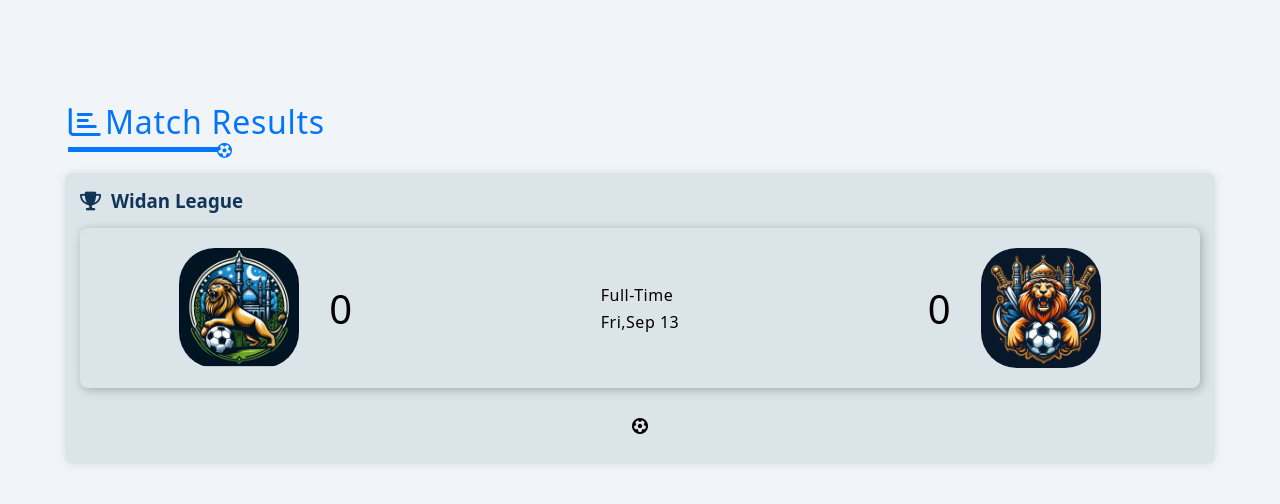
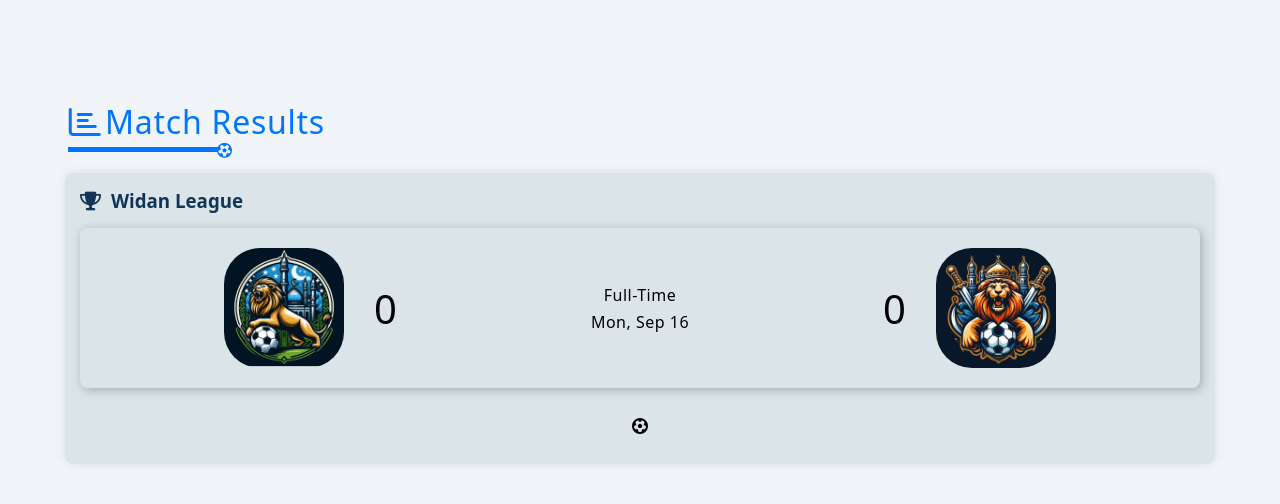
Before and after one commit to YoussefBouhdyd/OpikSb3, a plain HTML site: page index.html in a window 1280 px wide. Both pictures are taken after a click on the link "Save". Drawn offline with Linux system fonts and the light colour scheme.

Commit message:
fix some bugs in first version

```diff
--- a/css/style.css
+++ b/css/style.css
@@ -357,7 +357,7 @@ a {
 .result .results {
     display: flex;
     align-items: center;
-    justify-content: space-around;
+    justify-content: space-evenly;
     padding: 20px 0 20px 0;
     border-radius: 8px;
     box-shadow: 2px 2px 10px 0 #2531364f;
@@ -384,11 +384,13 @@ a {
     gap: 5px;
     letter-spacing: .5px;
     font-weight: 300;
+    text-align: center;
 }
 
 @media (max-width:767px) {
     .result .results .time {
         padding: 0 20px;
+        font-size: 15px;
     }
 }
 
--- a/js/main.js
+++ b/js/main.js
@@ -58,6 +58,15 @@ function setAllData(){
     // Set The Sccoring Players  //
     setSoccers(team1Result);
     setSoccers(team2Result);
+
+    // Set The Time
+    let today = new Date();
+    let formatedDate = today.toLocaleDateString('en-US', {
+        weekday: 'short',
+        month: 'short',
+        day: 'numeric'
+    });
+    document.querySelector(".time").lastElementChild.textContent = formatedDate;
 };
 function removeChildsByClassName(parent,className) {
     let child = parent.children[0];
@@ -176,7 +185,6 @@ window.document.querySelector(".insert-data .pop-menu .save-changes").onclick =
 }
 
 // Collect And Range All Data
-
 window.document.getElementsByClassName("save-all")[0].addEventListener("click",function(event) {
     let playerDataElements = window.document.querySelectorAll(".player-data");
     for (let i = 0 ; i < playerDataElements.length ; ++i) {
```
